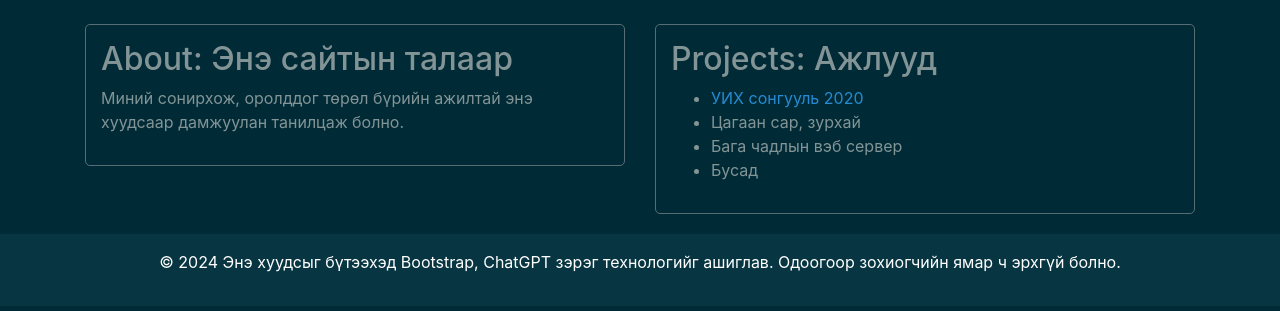
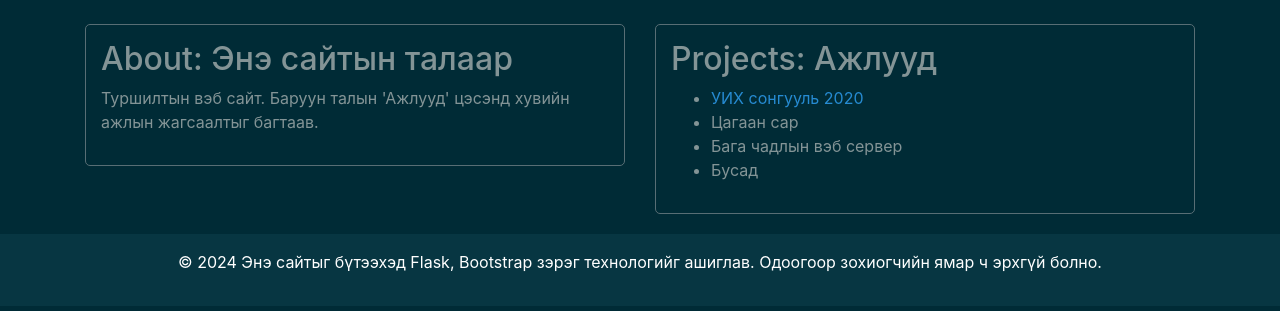
Before and after one commit to ebold/myflask, a Flask app: page / in a window 1280 px wide. Shown: the part 198-509 px from the top of the page. Run offline with Flask 2, Linux system fonts and the light colour scheme; some libraries are stand-ins or nearby versions.

Commit message:
refine the context

```diff
--- a/templates/index.html
+++ b/templates/index.html
@@ -23,7 +23,7 @@
             <div class="col-md-6">
                 <section>
                     <h2>About: Энэ сайтын талаар</h2>
-                    <p>Миний сонирхож, оролддог төрөл бүрийн ажилтай энэ хуудсаар дамжуулан танилцаж болно.</p>
+                    <p>Туршилтын вэб сайт. Баруун талын 'Ажлууд' цэсэнд хувийн ажлын жагсаалтыг багтаав.</p>
                 </section>
             </div>
             <div class="col-md-6">
@@ -31,7 +31,7 @@
                     <h2>Projects: Ажлууд</h2>
                     <ul>
                         <li><a href="{{ url_for('election2020') }}">УИХ сонгууль 2020</a></li>
-                        <li>Цагаан сар, зурхай</li>
+                        <li>Цагаан сар</li>
                         <li>Бага чадлын вэб сервер</li>
                         <li>Бусад</li>
                     </ul>
@@ -41,7 +41,7 @@
     </div>
 
     <footer class="bg-dark text-white text-center py-3">
-        <p>&copy; 2024 Энэ хуудсыг бүтээхэд Bootstrap, ChatGPT зэрэг технологийг ашиглав. Одоогоор зохиогчийн ямар ч эрхгүй болно.</p>
+        <p>&copy; 2024 Энэ сайтыг бүтээхэд Flask, Bootstrap зэрэг технологийг ашиглав. Одоогоор зохиогчийн ямар ч эрхгүй болно.</p>
     </footer>
 
     <!-- Bootstrap JS and dependencies (optional) -->
```
